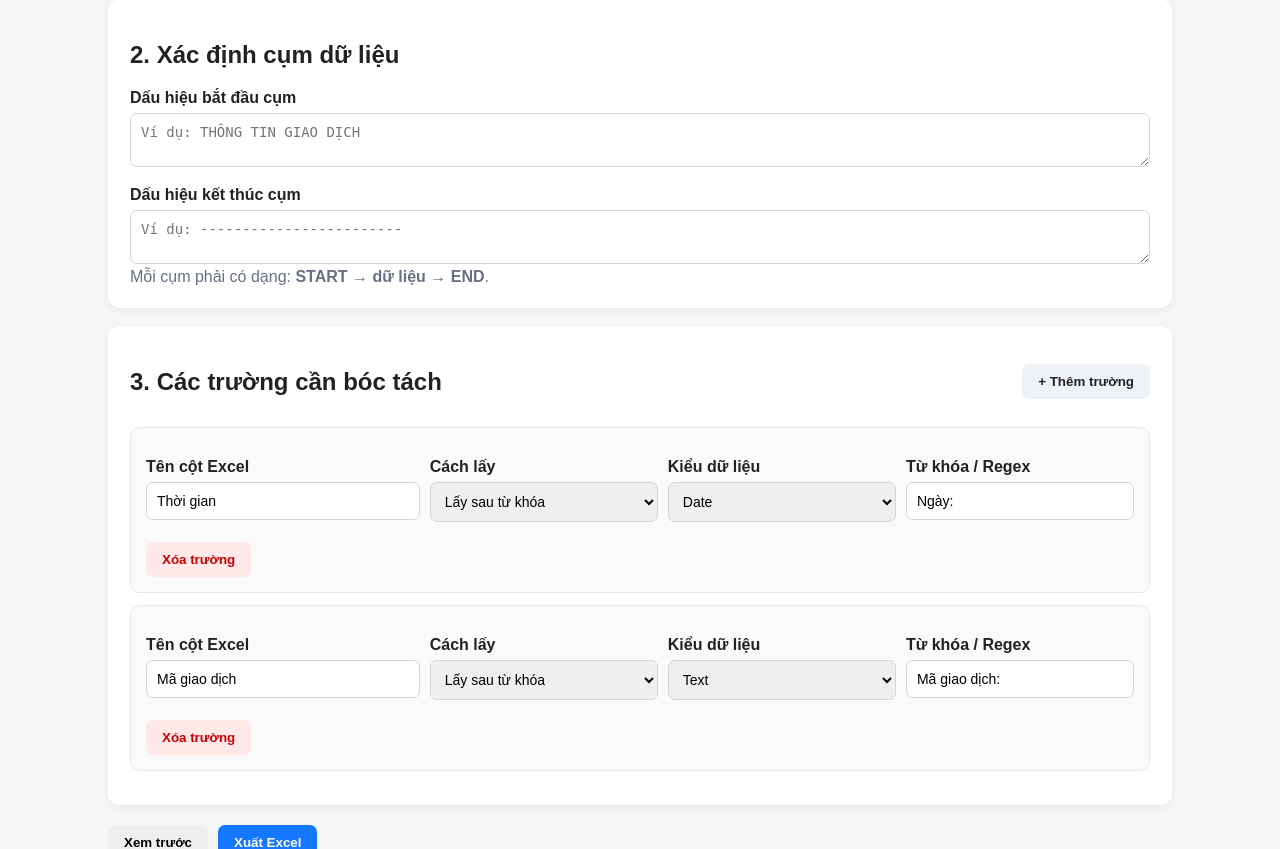
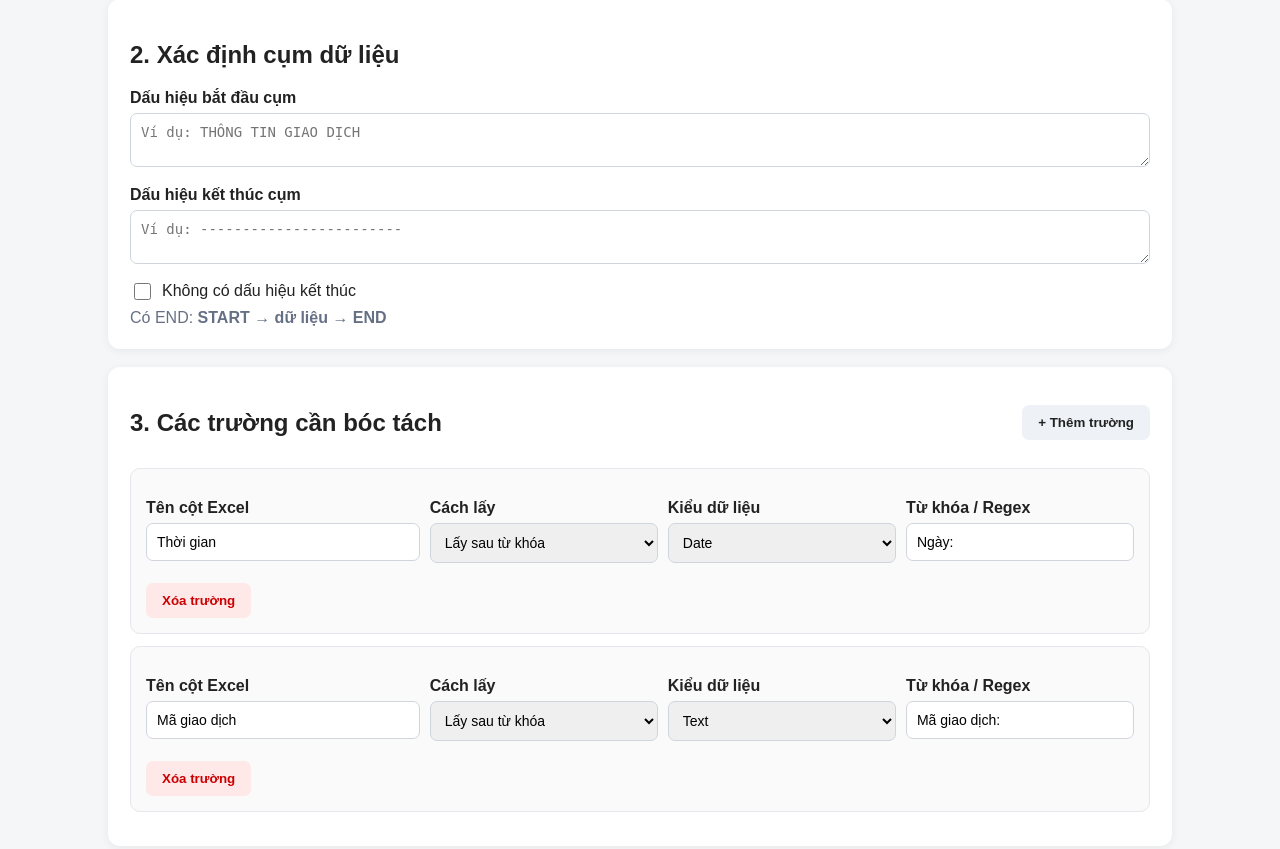
Before and after one commit to KieuNhi2004/TxtToExcel, a FastAPI app: page / in a window 1280 px wide. Shown: the part 294-1143 px from the top of the page. Run offline with FastAPI, Linux system fonts and the light colour scheme.

Commit message:
fix init

```diff
--- a/app/main.py
+++ b/app/main.py
@@ -21,37 +21,48 @@ async def home():
     return (TEMPLATE_DIR / "index.html").read_text(encoding="utf-8")
 
 
-def split_blocks(text: str, start_marker: str, end_marker: str):
-    """Tách file thành từng cụm START ... END."""
+def split_blocks(text: str, start_marker: str, end_marker: str = ""):
+    """
+    Tách dữ liệu theo 2 chế độ:
+
+    1. Có END: START -> dữ liệu -> END
+    2. Không có END: START -> dữ liệu -> START tiếp theo;
+       START cuối -> dữ liệu -> hết file.
+    """
     if not start_marker:
         raise ValueError("Dấu hiệu bắt đầu không được để trống.")
-    if not end_marker:
-        raise ValueError("Dấu hiệu kết thúc không được để trống.")
 
     blocks = []
+    start_positions = []
     pos = 0
 
     while True:
         start = text.find(start_marker, pos)
         if start == -1:
             break
+        start_positions.append(start)
+        pos = start + len(start_marker)
 
+    if not start_positions:
+        return blocks
+
+    # Không có END: START tiếp theo là ranh giới của cụm hiện tại.
+    if not end_marker:
+        for i, start in enumerate(start_positions):
+            next_start = start_positions[i + 1] if i + 1 < len(start_positions) else len(text)
+            blocks.append({"text": text[start:next_start], "closed": True})
+        return blocks
+
+    # Có END: không cho phép tìm END vượt qua START kế tiếp.
+    for i, start in enumerate(start_positions):
         content_start = start + len(start_marker)
-        end = text.find(end_marker, content_start)
+        next_start = start_positions[i + 1] if i + 1 < len(start_positions) else len(text)
+        end = text.find(end_marker, content_start, next_start)
 
         if end == -1:
-            # Có START nhưng không có END: lấy tới cuối file để báo lỗi/preview.
-            blocks.append({
-                "text": text[start:],
-                "closed": False,
-            })
-            break
-
-        blocks.append({
-            "text": text[start:end + len(end_marker)],
-            "closed": True,
-        })
-        pos = end + len(end_marker)
+            blocks.append({"text": text[start:next_start], "closed": False})
+        else:
+            blocks.append({"text": text[start:end + len(end_marker)], "closed": True})
 
     return blocks
 
--- a/static/app.js
+++ b/static/app.js
@@ -86,6 +86,20 @@ function toggleExtra(select) {
         mode === "regex" ? "block" : "none";
 }
 
+function toggleEndMarker() {
+    const checked = document.getElementById("noEndMarker").checked;
+    const input = document.getElementById("endMarker");
+    const hint = document.getElementById("blockHint");
+
+    input.disabled = checked;
+    if (checked) {
+        input.value = "";
+        hint.innerHTML = 'Không có END: <b>START → dữ liệu → START tiếp theo</b>, START cuối → <b>hết file</b>.';
+    } else {
+        hint.innerHTML = 'Có END: <b>START → dữ liệu → END</b>';
+    }
+}
+
 function getFields() {
     return [...document.querySelectorAll(".field")].map(field => ({
         name: field.querySelector(".field-name").value.trim(),
@@ -102,11 +116,14 @@ function getFormData() {
     if (!file) throw new Error("Bạn chưa chọn file TXT.");
 
     const startMarker = document.getElementById("startMarker").value;
-    const endMarker = document.getElementById("endMarker").value;
+    const noEndMarker = document.getElementById("noEndMarker").checked;
+    const endMarker = noEndMarker ? "" : document.getElementById("endMarker").value;
     const fields = getFields();
 
     if (!startMarker) throw new Error("Chưa nhập dấu hiệu bắt đầu.");
-    if (!endMarker) throw new Error("Chưa nhập dấu hiệu kết thúc.");
+    if (!noEndMarker && !endMarker) {
+        throw new Error("Chưa nhập dấu hiệu kết thúc hoặc chưa chọn 'Không có dấu hiệu kết thúc'.");
+    }
     if (!fields.length) throw new Error("Bạn chưa thêm trường cần bóc tách.");
 
     const fd = new FormData();
--- a/static/style.css
+++ b/static/style.css
@@ -142,3 +142,15 @@ th {
         grid-template-columns: 1fr;
     }
 }
+
+
+.check-row {
+    display: flex;
+    align-items: center;
+    gap: 8px;
+    margin-top: 12px;
+    font-weight: 500;
+}
+
+.check-row input { width: 17px; height: 17px; }
+textarea:disabled { background: #eef2f6; cursor: not-allowed; }
--- a/templates/index.html
+++ b/templates/index.html
@@ -26,8 +26,13 @@
         <label>Dấu hiệu kết thúc cụm</label>
         <textarea id="endMarker" rows="2" placeholder="Ví dụ: ------------------------"></textarea>
 
-        <div class="hint">
-            Mỗi cụm phải có dạng: <b>START → dữ liệu → END</b>.
+        <label class="check-row">
+            <input type="checkbox" id="noEndMarker" onchange="toggleEndMarker()">
+            <span>Không có dấu hiệu kết thúc</span>
+        </label>
+
+        <div class="hint" id="blockHint">
+            Có END: <b>START → dữ liệu → END</b>
         </div>
     </section>
 
```
Also changed, not shown: README.md.
